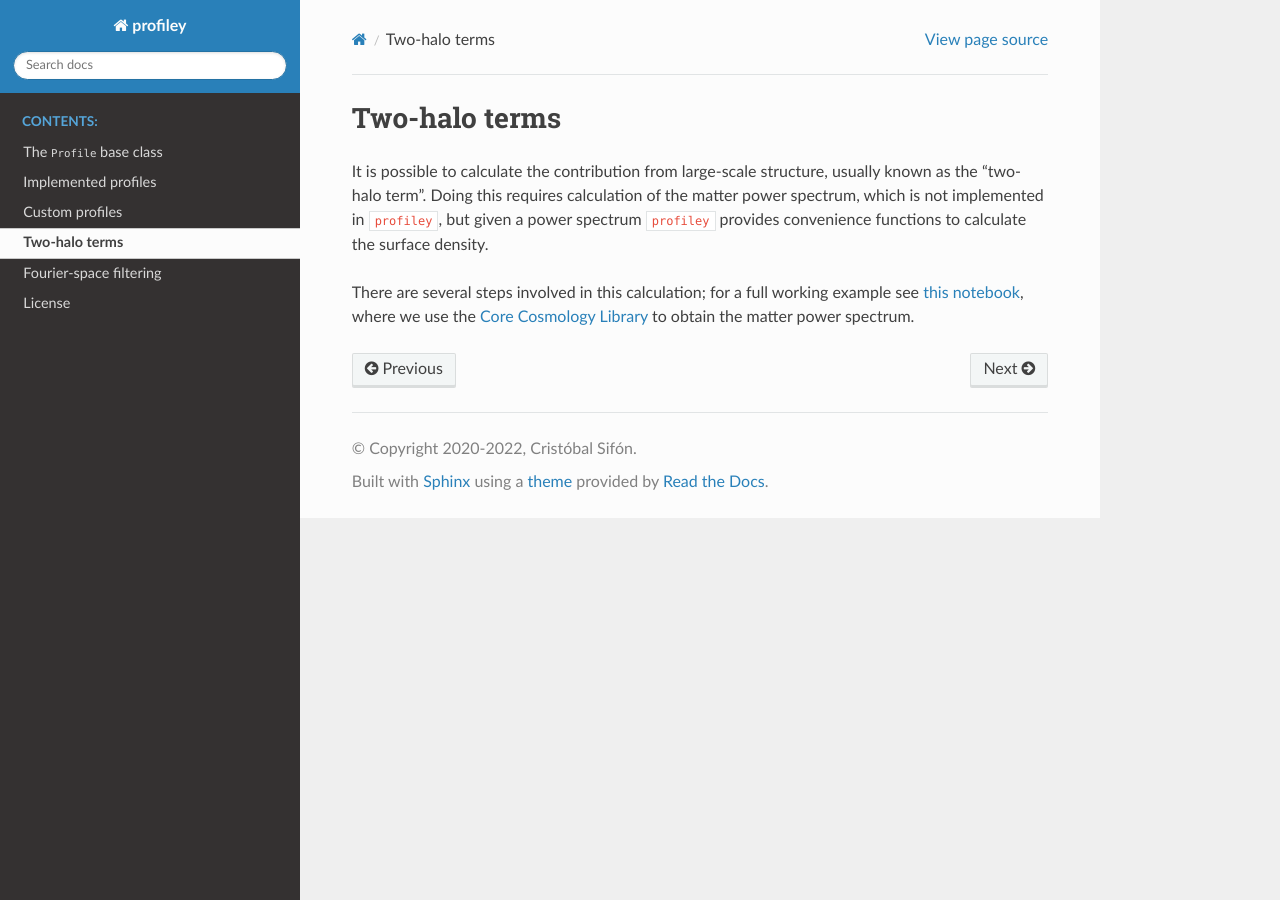
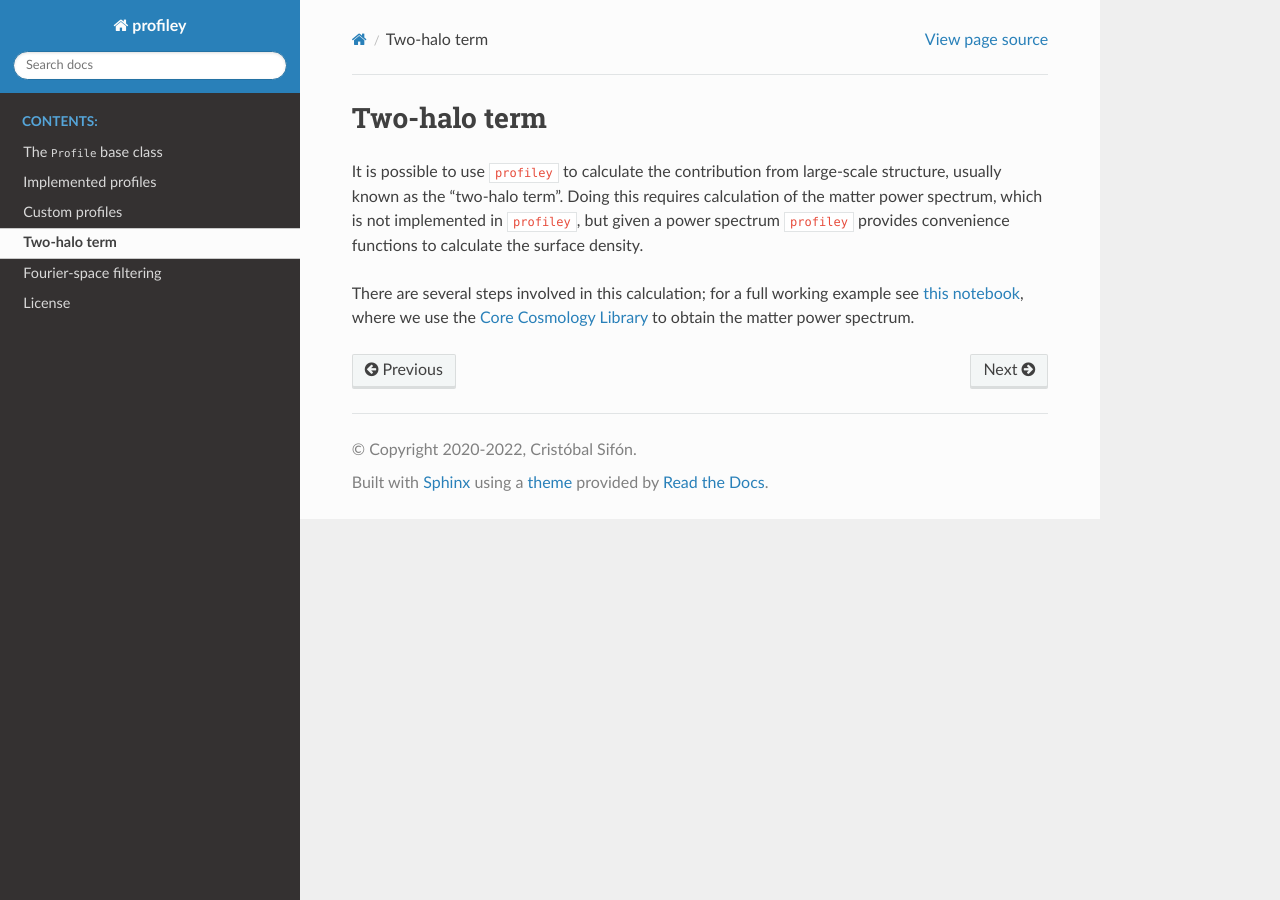
Before and after one commit to cristobal-sifon/profiley, a Sphinx documentation site: the page built from docs/lss.rst, in a window 1280 px wide. Built offline with Sphinx 7.4.7 and the Read the Docs theme 2.0.0, drawn with Linux system fonts in a browser that asks for light colours.

Commit message:
small improvement

```diff
--- a/docs/lss.rst
+++ b/docs/lss.rst
@@ -1,7 +1,7 @@
-Two-halo terms
-===================================
+Two-halo term
+=============
 
-It is possible to calculate the contribution
+It is possible to use ``profiley`` to calculate the contribution
 from large-scale structure, usually known as the "two-halo term". Doing
 this requires calculation of the matter power spectrum, which is not
 implemented in ``profiley``, but given a power spectrum ``profiley`` provides
```
